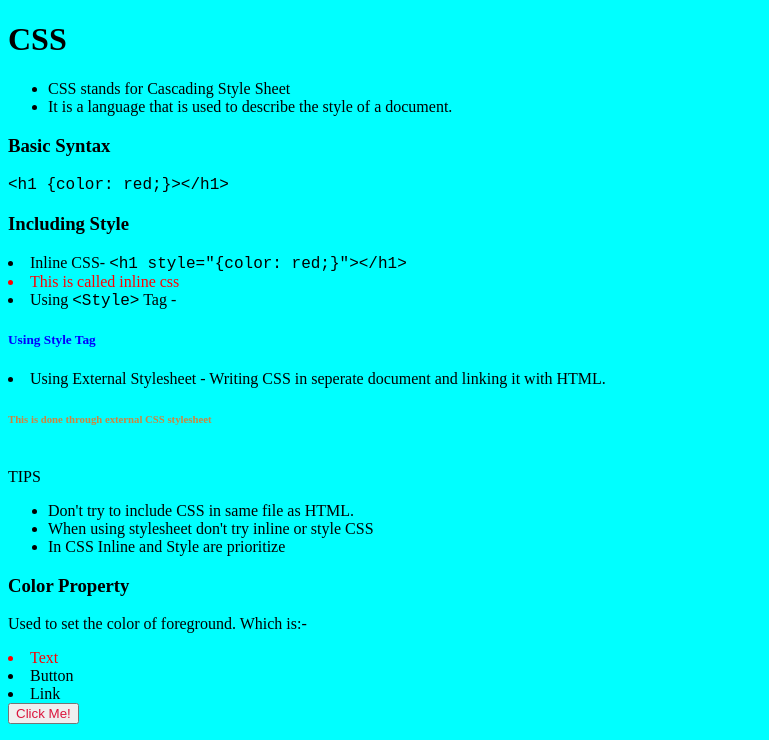
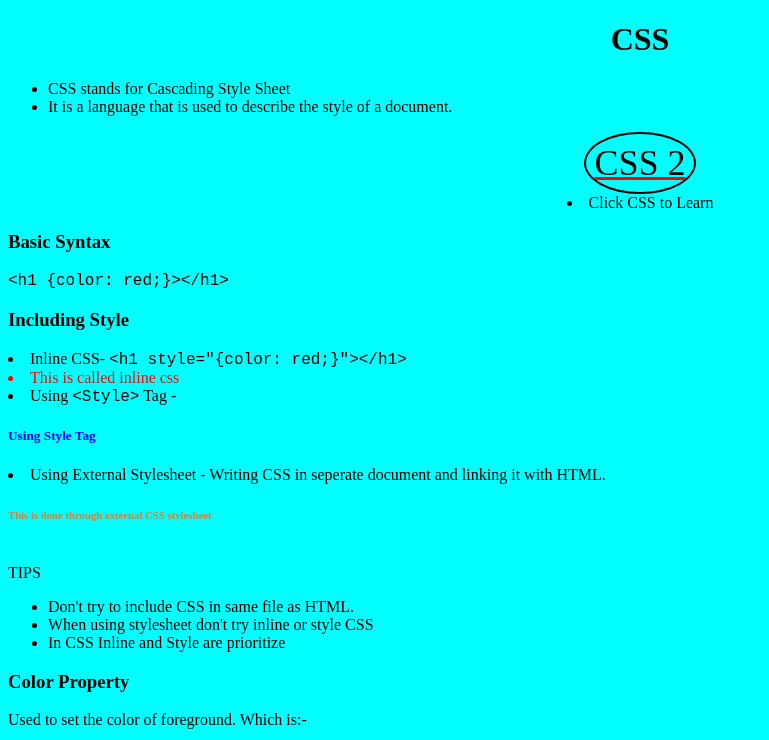
Before and after one commit to Spido7/firstsite, a plain HTML site: page cssnotes1.html in a window 1280 px wide. Shown: the top 740 px of the page, without its empty margins (0-769 px from the left). Drawn offline with Linux system fonts and the light colour scheme.

Commit message:
more css in old files

```diff
--- a/css/cssnotes1.css
+++ b/css/cssnotes1.css
@@ -83,3 +83,14 @@
  #ttn {
   text-transform: none;
  }
+.css {
+  color: black;
+  text-decoration:red underline;
+  font-size: 36px;
+  display: block;
+  text-align: center;
+  border: 2px solid black;
+  border-radius: 50%;
+  display: inline-block;
+  padding: 8px;
+  }
--- a/cssnotes1.html
+++ b/cssnotes1.html
@@ -13,11 +13,13 @@
 
 </head>
 <body>
-    <h1>CSS</h1>
+    <h1 align="center";>CSS</h1>
     <ul>
         <li>CSS stands for Cascading Style Sheet</li>
         <li>It is a language that is used to describe the style of a document.</li>
     </ul>
+    <div align="center"><a href="cssnotes1.html" target="main" class="css">CSS 2</a></div>
+    <li align="center">Click CSS to Learn</li>
     <h3>Basic Syntax</h3>
     <code>&lt;h1 {color: red;}&gt;&lt;/h1&gt;</code><br>
     <h3>Including Style</h3>
```
